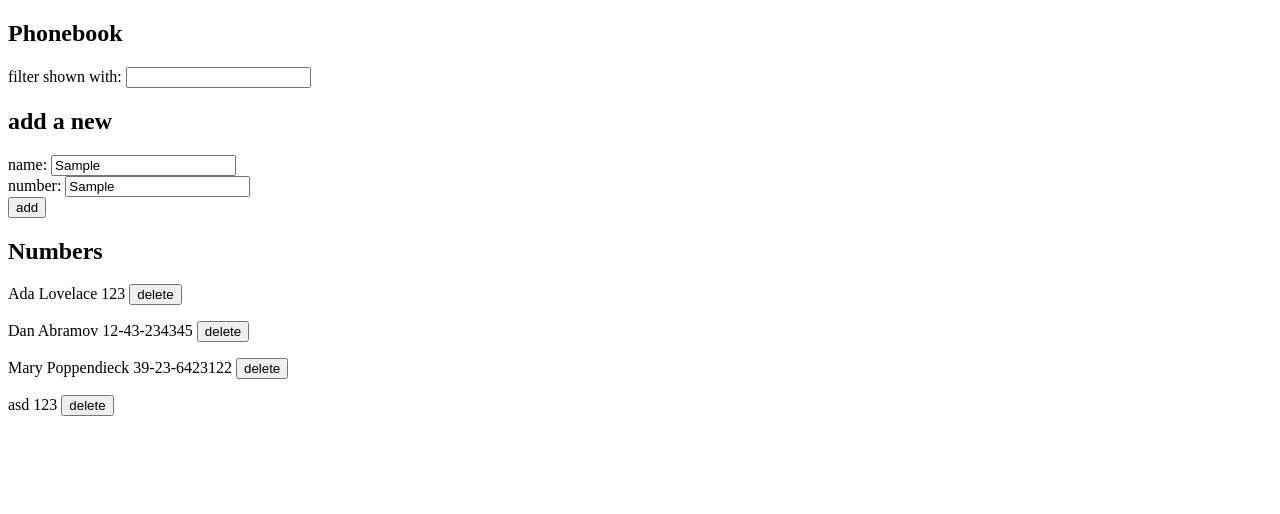
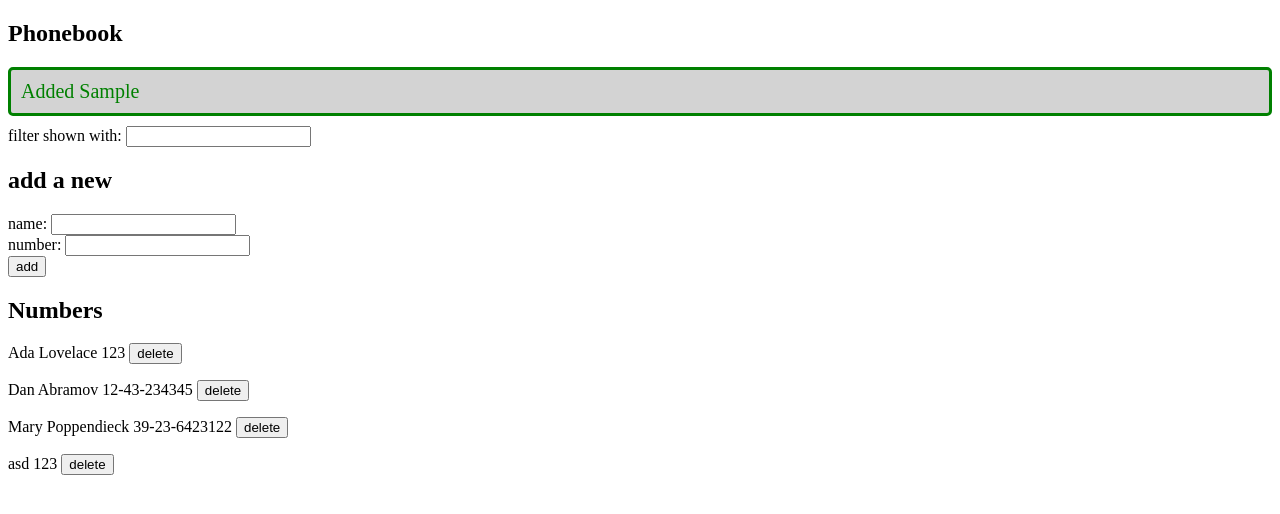
Before and after one commit to kiirona20/FullStackOpen, a React (Vite) app in the folder Osa2/puhelinluettelo/: page / in a window 1280 px wide. Both pictures are taken after typing "Sample", "Sample" into the empty fields and a click on the button "add". Shown: the top 514 px of the page. Built offline with nearby package versions, Linux system fonts and the light colour scheme; no server answers; data requests are answered from the project's data file.

Commit message:
tehtävä 2.16

```diff
--- a/Osa2/puhelinluettelo/db.json
+++ b/Osa2/puhelinluettelo/db.json
@@ -16,9 +16,9 @@
       "id": "4"
     },
     {
-      "id": "7f28",
       "name": "asd",
-      "number": "123"
+      "number": "123",
+      "id": "7f28"
     }
   ]
 }
--- a/Osa2/puhelinluettelo/src/App.jsx
+++ b/Osa2/puhelinluettelo/src/App.jsx
@@ -1,6 +1,6 @@
 import { useEffect, useState } from 'react'
 import personService from './services/persons'
-
+import Notification from './components/Notification'
 const Persons = ({persons, newFilter, deletePerson}) => {
   return(
     <div>
@@ -50,6 +50,8 @@
   const [newName, setNewName] = useState('')
   const [newNumber, setNewNumber] = useState('')
   const [newFilter, setNewFilter] = useState('')
+  const [notification, setNotification] = useState(null)
+
 
   useEffect(() => {
     personService
@@ -71,18 +73,26 @@
         personService.updateNumber(oldPerson.id, personObject).then
         (returnedPerson => {
           setPersons(persons.map(person => person.id !== oldPerson.id ? person : returnedPerson))
-          setNewName('')
-          setNewNumber('')
         })
+        setNewName('')
+        setNewNumber('')
+        setNotification(`${newName} number changed to ${newNumber}`)
+        setTimeout(()=>{
+          setNotification(null)
+        },3000)
       }
   }
   else {
       personService.create(personObject)
       .then(returnedPerson =>{
       setPersons(persons.concat(returnedPerson))
+      })
       setNewName('')
       setNewNumber('')
-      })
+      setNotification(`Added ${personObject.name}`)
+      setTimeout(()=> {
+        setNotification(null)
+      }, 3000)
     }
 
 }
@@ -91,7 +101,16 @@
   .then(deletedPerson => {
     if(window.confirm(`Delete ${deletedPerson.name}?`)){
       setPersons(persons.filter(person => person.id !== deletedPerson.id))
-  }})
+  }
+  setNotification(`deleted ${deletedPerson.name}`)
+  setTimeout(()=> {
+    setNotification(null)
+  }, 3000)
+
+
+
+
+})
 }
 
   const handlePerson = (event) => {
@@ -109,6 +128,7 @@
   return (
     <div>
       <h2>Phonebook</h2>
+      <Notification message={notification} />
       <Filter newFilter={newFilter} handleFilter={handleFilter}/>
       <h2>add a new</h2>
       <PersonForm addPerson={addPerson} newName={newName} handlePerson={handlePerson}
--- /dev/null
+++ b/Osa2/puhelinluettelo/src/components/Notification.jsx
@@ -0,0 +1,12 @@
+const Notification = ({ message }) => {
+    if (message === null) {
+      return null
+    }
+
+    return (
+      <div className="notification">
+        {message}
+      </div>
+    )
+  }
+export default Notification
--- /dev/null
+++ b/Osa2/puhelinluettelo/src/index.css
@@ -0,0 +1,9 @@
+.notification {
+  color: green;
+  background: lightgrey;
+  font-size: 20px;
+  border-style: solid;
+  border-radius: 5px;
+  padding: 10px;
+  margin-bottom: 10px;
+}
--- a/Osa2/puhelinluettelo/src/main.jsx
+++ b/Osa2/puhelinluettelo/src/main.jsx
@@ -1,4 +1,6 @@
 import ReactDOM from 'react-dom/client'
 import App from './App'
+import './index.css'
+
 
 ReactDOM.createRoot(document.getElementById('root')).render(<App />)
```
